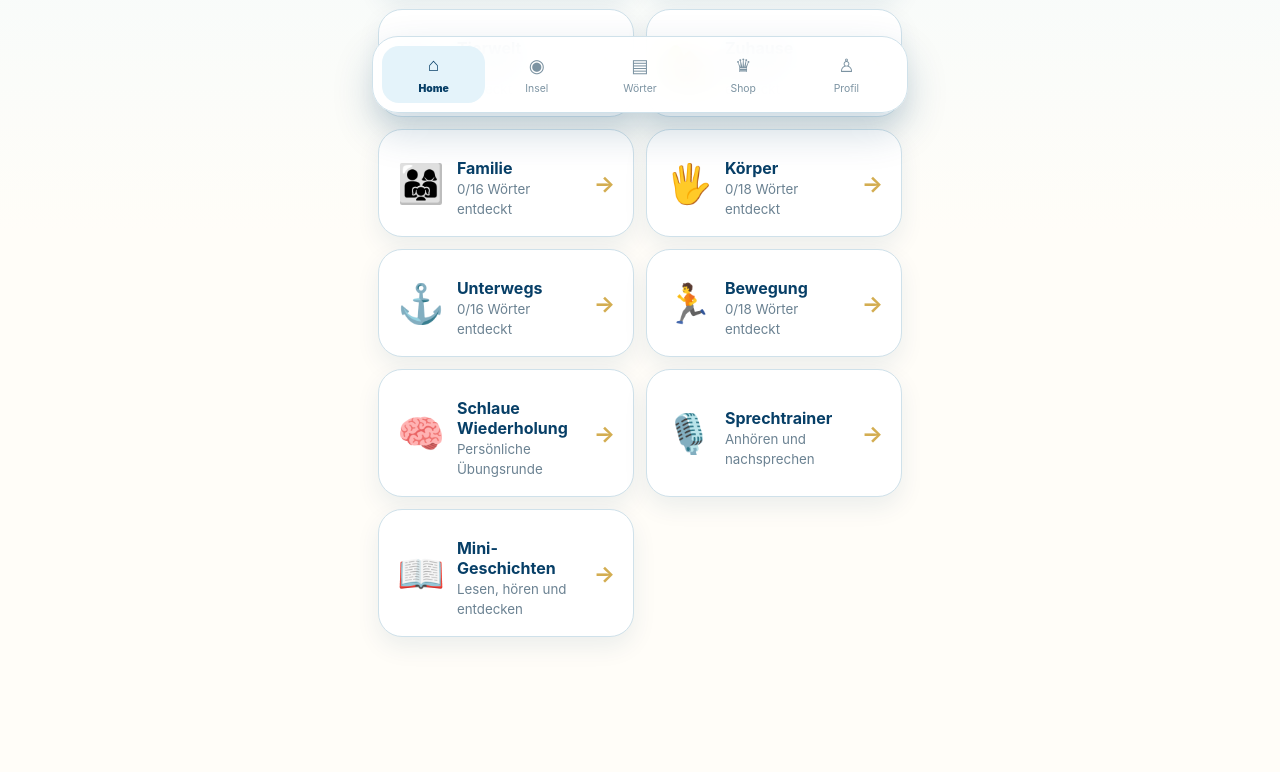
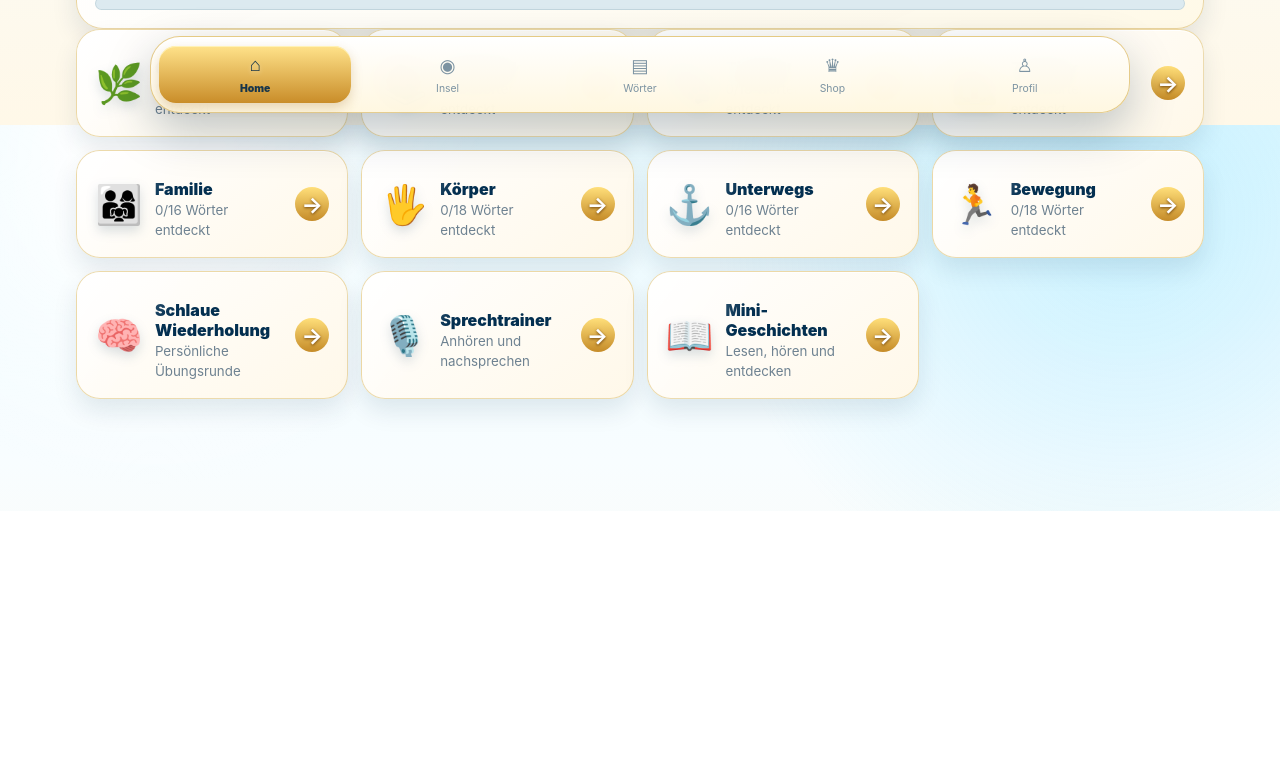
Before and after one commit to o-some/Linguaturtle-mvp, a website: page index.html in a window 1280 px wide. Shown: the part 675-1447 px from the top of the page. After the commit the page ends 1186 px from the top, so only its background shows below. Drawn offline with Linux system fonts and the light colour scheme.

Commit message:
design: enable premium anime theme

```diff
--- a/index.html
+++ b/index.html
@@ -3,25 +3,26 @@
 <head>
   <meta charset="UTF-8" />
   <meta name="viewport" content="width=device-width, initial-scale=1, viewport-fit=cover" />
-  <meta name="theme-color" content="#073f67" />
+  <meta name="theme-color" content="#032f50" />
   <meta name="description" content="LinguaTurtle 3.0 – Turtle Island Sprachabenteuer für Kinder." />
   <meta name="apple-mobile-web-app-capable" content="yes" />
   <meta name="apple-mobile-web-app-status-bar-style" content="default" />
   <link rel="manifest" href="manifest.webmanifest" />
-  <link rel="stylesheet" href="src/v3/styles.css?build=core-2" />
-  <link rel="stylesheet" href="src/v3/features.css?build=core-2" />
-  <link rel="stylesheet" href="src/v3/advanced-games.css?build=core-2" />
-  <link rel="stylesheet" href="src/v3/gamification.css?build=core-2" />
-  <link rel="stylesheet" href="src/v3/island-expansion.css?build=core-2" />
-  <link rel="stylesheet" href="src/v3/tula-home.css?build=core-2" />
-  <link rel="stylesheet" href="src/v3/adaptive-learning.css?build=core-2" />
-  <link rel="stylesheet" href="src/v3/speaking-stories.css?build=core-2" />
-  <link rel="stylesheet" href="src/v3/child-profiles.css?build=core-2" />
-  <link rel="stylesheet" href="src/v3/navigation-architecture.css?build=core-2" />
+  <link rel="stylesheet" href="src/v3/styles.css?build=anime-premium-1" />
+  <link rel="stylesheet" href="src/v3/features.css?build=anime-premium-1" />
+  <link rel="stylesheet" href="src/v3/advanced-games.css?build=anime-premium-1" />
+  <link rel="stylesheet" href="src/v3/gamification.css?build=anime-premium-1" />
+  <link rel="stylesheet" href="src/v3/island-expansion.css?build=anime-premium-1" />
+  <link rel="stylesheet" href="src/v3/tula-home.css?build=anime-premium-1" />
+  <link rel="stylesheet" href="src/v3/adaptive-learning.css?build=anime-premium-1" />
+  <link rel="stylesheet" href="src/v3/speaking-stories.css?build=anime-premium-1" />
+  <link rel="stylesheet" href="src/v3/child-profiles.css?build=anime-premium-1" />
+  <link rel="stylesheet" href="src/v3/navigation-architecture.css?build=anime-premium-1" />
+  <link rel="stylesheet" href="src/v3/premium-theme.css?build=anime-premium-1" />
   <title>LinguaTurtle 3.0 – Turtle Island</title>
 </head>
 <body>
   <main id="app" aria-live="polite"></main>
-  <script type="module" src="src/v3/refactor-app.js?build=core-2"></script>
+  <script type="module" src="src/v3/refactor-app.js?build=anime-premium-1"></script>
 </body>
 </html>
```
